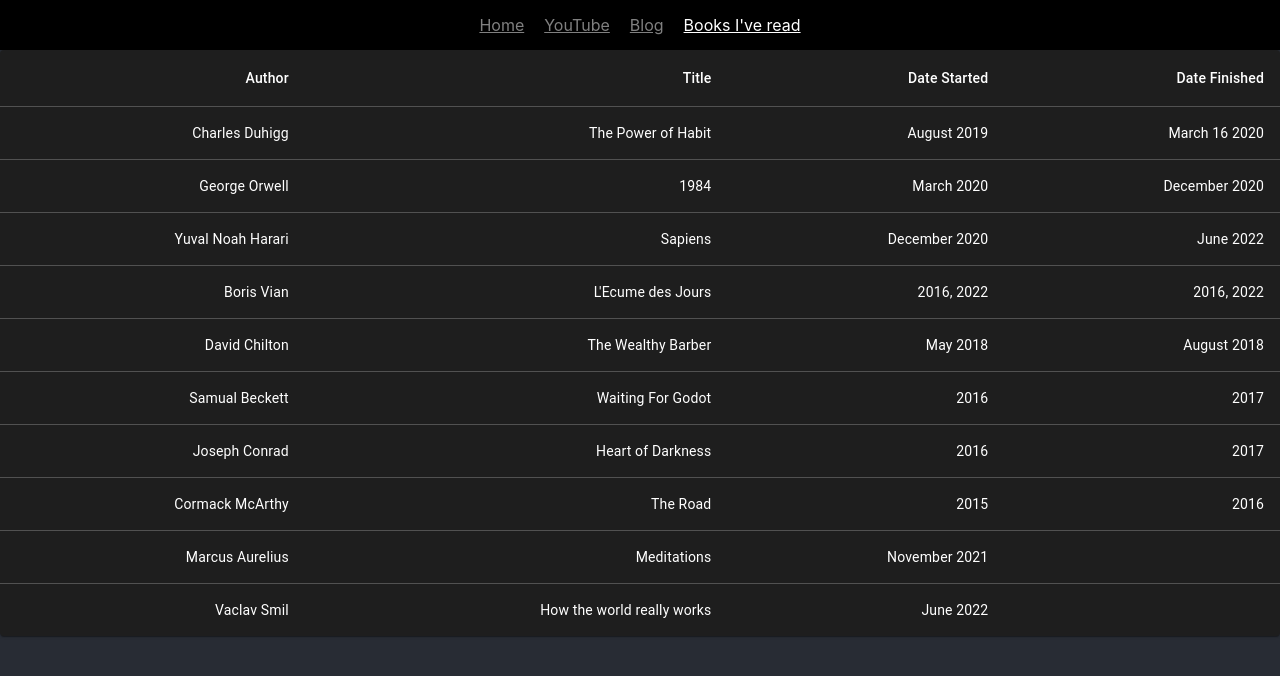
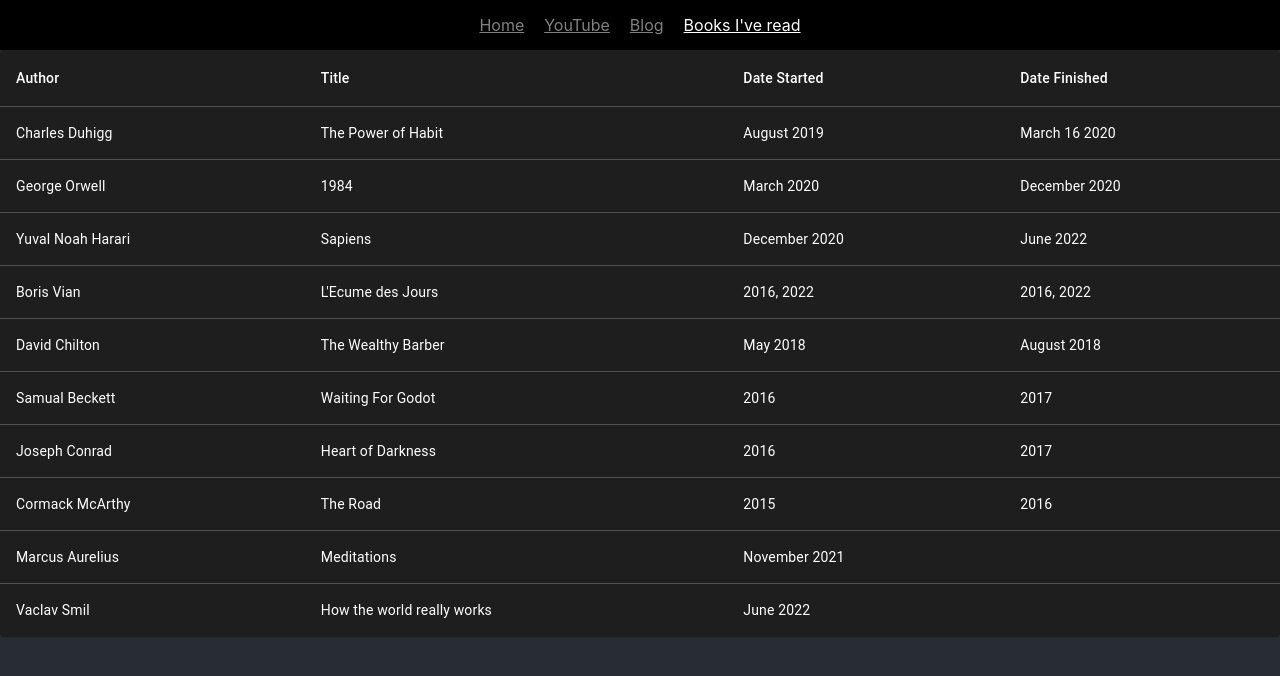
Before and after one commit to jpabadir/jpabadir.github.io, a React (Create React App) app: page /books-i-read in a window 1280 px wide. Shown: the top 676 px of the page. Built offline with nearby package versions, Linux system fonts and the light colour scheme.

Commit message:
Make books table mobile responsive

```diff
--- a/src/routes/books-i-read.js
+++ b/src/routes/books-i-read.js
@@ -7,7 +7,7 @@ import TableContainer from '@mui/material/TableContainer';
 import TableHead from '@mui/material/TableHead';
 import TableRow from '@mui/material/TableRow';
 import Paper from '@mui/material/Paper';
-import './Books.css'
+import './Books.css';
 
 export default function Books() {
   return (
@@ -16,19 +16,35 @@ export default function Books() {
         <Table sx={{ minWidth: 650 }} aria-label="simple table">
           <TableHead>
             <TableRow>
-              <TableCell align="right">Author</TableCell>
-              <TableCell align="right">Title</TableCell>
-              <TableCell align="right">Date Started</TableCell>
-              <TableCell align="right">Date Finished</TableCell>
+              <TableCell>
+                Author
+              </TableCell>
+              <TableCell>
+                Title
+              </TableCell>
+              <TableCell>
+                Date Started
+              </TableCell>
+              <TableCell>
+                Date Finished
+              </TableCell>
             </TableRow>
           </TableHead>
           <TableBody>
             {books.map((row) => (
               <TableRow key={row.title} sx={{ '&:last-child td, &:last-child th': { border: 0 } }}>
-                <TableCell align="right">{row.author}</TableCell>
-                <TableCell align="right">{row.title}</TableCell>
-                <TableCell align="right">{row.dateStarted}</TableCell>
-                <TableCell align="right">{row.dateFinished}</TableCell>
+                <TableCell label="Author">
+                  {row.author}
+                </TableCell>
+                <TableCell label="Title">
+                  {row.title}
+                </TableCell>
+                <TableCell label="Date Started">
+                  {row.dateStarted}
+                </TableCell>
+                <TableCell label="Date Finished">
+                  {row.dateFinished}
+                </TableCell>
               </TableRow>
             ))}
           </TableBody>
```
